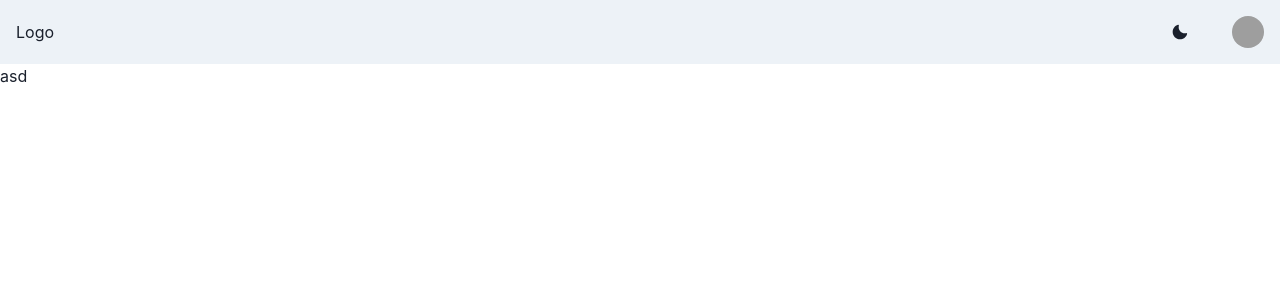
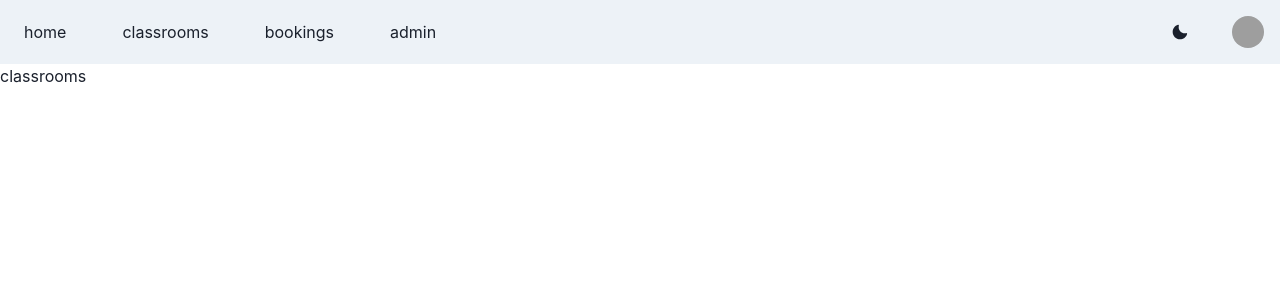
Before and after one commit to gara22/maybe-my-thesis, a React (Vite) app: page /classrooms in a window 1280 px wide. Shown: the top 300 px of the page. Built offline with nearby package versions, Linux system fonts and the light colour scheme; no server answers; grey boxes are pictures that could not be loaded.

Commit message:
basic routing

```diff
--- a/package.json
+++ b/package.json
@@ -4,7 +4,7 @@
   "version": "0.0.0",
   "type": "module",
   "scripts": {
-    "dev": "concurrently \"vite\" \"tsc --watch\"",
+    "start": "concurrently \"vite\" \"tsc --watch\"",
     "build": "tsc && vite build",
     "preview": "vite preview",
     "lint": "eslint . --ext .ts,.tsx"
@@ -19,7 +19,8 @@
     "eslint-plugin-jsx-a11y": "^6.7.1",
     "framer-motion": "^8.5.3",
     "react": "^18.2.0",
-    "react-dom": "^18.2.0"
+    "react-dom": "^18.2.0",
+    "react-router-dom": "^6.8.0"
   },
   "devDependencies": {
     "@types/node": "^18.11.18",
--- a/src/App.tsx
+++ b/src/App.tsx
@@ -1,8 +1,15 @@
-import { useEffect, useState } from 'react'
+import React, { useEffect, useState } from 'react'
 import reactLogo from './assets/react.svg'
 import { httpGet } from './utils/http'
 import classes from './app.module.scss'
 import Topbar from './components/Topbar/Topbar'
+
+import {
+  createBrowserRouter,
+  Outlet,
+  RouterProvider,
+} from "react-router-dom";
+import "./index.css";
 
 
 function App() {
@@ -20,8 +27,8 @@ function App() {
     <>
       <Topbar />
       <main className={classes.container}>
-        asd
-    </main>
+        <Outlet />
+      </main>
     </>
   )
 }
--- /dev/null
+++ b/src/components/ErrorPage/ErrorPage.tsx
@@ -0,0 +1,17 @@
+import { Flex } from "@chakra-ui/react";
+import { useRouteError } from "react-router-dom";
+
+export default function ErrorPage() {
+  const error = useRouteError() as any;
+  console.error(error);
+
+  return (
+    <Flex direction='column' height='100%'>
+      <h1>Oops!</h1>
+      <p>Sorry, an unexpected error has occurred.</p>
+      <p>
+        <i>{error.statusText || error.message}</i>
+      </p>
+    </Flex>
+  );
+}
--- a/src/components/Topbar/Topbar.tsx
+++ b/src/components/Topbar/Topbar.tsx
@@ -1,4 +1,6 @@
 import { ReactNode } from 'react';
+import { Link as RouterLink } from "react-router-dom";
+
 import {
   Box,
   Flex,
@@ -18,8 +20,9 @@ import {
 } from '@chakra-ui/react';
 import { MoonIcon, SunIcon } from '@chakra-ui/icons';
 
-const NavLink = ({ children }: { children: ReactNode }) => (
+const NavLink = ({ children, to }: { children: ReactNode, to: string }) => (
   <Link
+    as={RouterLink}
     px={2}
     py={1}
     rounded={'md'}
@@ -27,7 +30,8 @@ const NavLink = ({ children }: { children: ReactNode }) => (
       textDecoration: 'none',
       bg: useColorModeValue('gray.200', 'gray.700'),
     }}
-    href={'#'}>
+    to={to}
+  >
     {children}
   </Link>
 );
@@ -36,11 +40,24 @@ export default function Nav() {
   const { colorMode, toggleColorMode } = useColorMode();
   const { isOpen, onOpen, onClose } = useDisclosure();
   return (
-    <>
+
     <Box bg={useColorModeValue('gray.100', 'gray.900')} px={4}>
       <Flex h={16} alignItems={'center'} justifyContent={'space-between'}>
-          <Box>Logo</Box>
+        <Flex gap={10}>
+          <NavLink to='/'>
+            home
+          </NavLink>
+          <NavLink to='classrooms'>
+            classrooms
+          </NavLink>
+          <NavLink to='bookings'>
+            bookings
+          </NavLink>
+          <NavLink to='/admin'>
+            admin
+          </NavLink>
 
+        </Flex>
         <Flex alignItems={'center'}>
           <Stack direction={'row'} spacing={7}>
             <Button onClick={toggleColorMode}>
@@ -82,6 +99,6 @@ export default function Nav() {
         </Flex>
       </Flex>
     </Box>
-    </>
+
   );
 }
--- /dev/null
+++ b/src/features/admin/Admin.tsx
@@ -0,0 +1,9 @@
+import React from 'react'
+
+export const Admin = () => {
+  return (
+    <div>
+      admin
+    </div>
+  )
+}
--- /dev/null
+++ b/src/features/bookings/Bookings.tsx
@@ -0,0 +1,9 @@
+import React from 'react'
+
+export const Bookings = () => {
+  return (
+    <div>
+      bookings
+    </div>
+  )
+}
--- /dev/null
+++ b/src/features/classrooms/Classrooms.tsx
@@ -0,0 +1,12 @@
+import React from 'react'
+
+export const Classrooms = () => {
+  return (
+    <div>
+      <h1>
+        classrooms
+
+      </h1>
+    </div>
+  )
+}
--- /dev/null
+++ b/src/features/start/Start.tsx
@@ -0,0 +1,9 @@
+import React from 'react'
+
+export const Start = () => {
+  return (
+    <div>
+      start
+    </div>
+  )
+}
--- a/src/index.css
+++ b/src/index.css
@@ -16,8 +16,16 @@
   box-sizing: border-box;
 }
 
-*, *:before, *:after {
+*,
+*:before,
+*:after {
   box-sizing: inherit;
+}
+
+#root {
+  display: flex;
+  flex-direction: column;
+  height: 100vh;
 }
 
 /* a {
--- a/src/main.tsx
+++ b/src/main.tsx
@@ -4,8 +4,45 @@ import App from './App'
 import { ChakraProvider } from '@chakra-ui/react'
 import './index.css'
 
+import {
+  createBrowserRouter,
+  RouterProvider,
+} from "react-router-dom";
+import "./index.css";
+import ErrorPage from './components/ErrorPage/ErrorPage'
+import { Admin } from './features/admin/Admin'
+import { Bookings } from './features/bookings/Bookings'
+import { Classrooms } from './features/classrooms/Classrooms'
+import { Start } from './features/start/Start'
+
+const router = createBrowserRouter([
+  {
+    path: "/",
+    element: <App />,
+    errorElement: <ErrorPage />,
+    children: [
+      {
+        path: "/",
+        element: <Start />,
+      },
+      {
+        path: "/classrooms",
+        element: <Classrooms />,
+      },
+      {
+        path: "/bookings",
+        element: <Bookings />,
+      },
+      {
+        path: "/admin",
+        element: <Admin />,
+      },
+    ]
+  },
+]);
+
 ReactDOM.createRoot(document.getElementById('root') as HTMLElement).render(
   <ChakraProvider>
-    <App />
+    <RouterProvider router={router} />
   </ChakraProvider>
 )
```
Also changed, not shown: 1 other file (tests, documents, lock files or other folders). Lines whose indentation alone changed are shown as unchanged.
